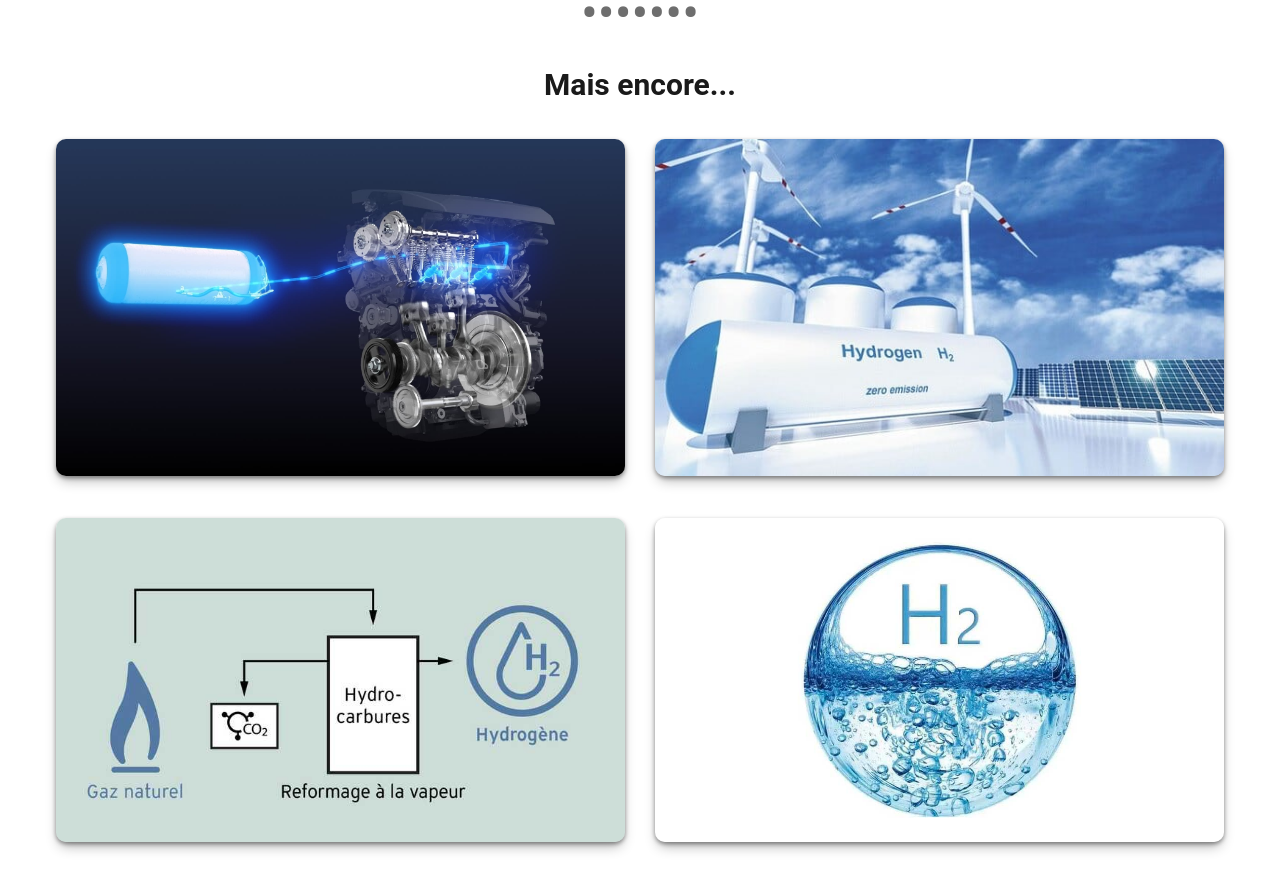
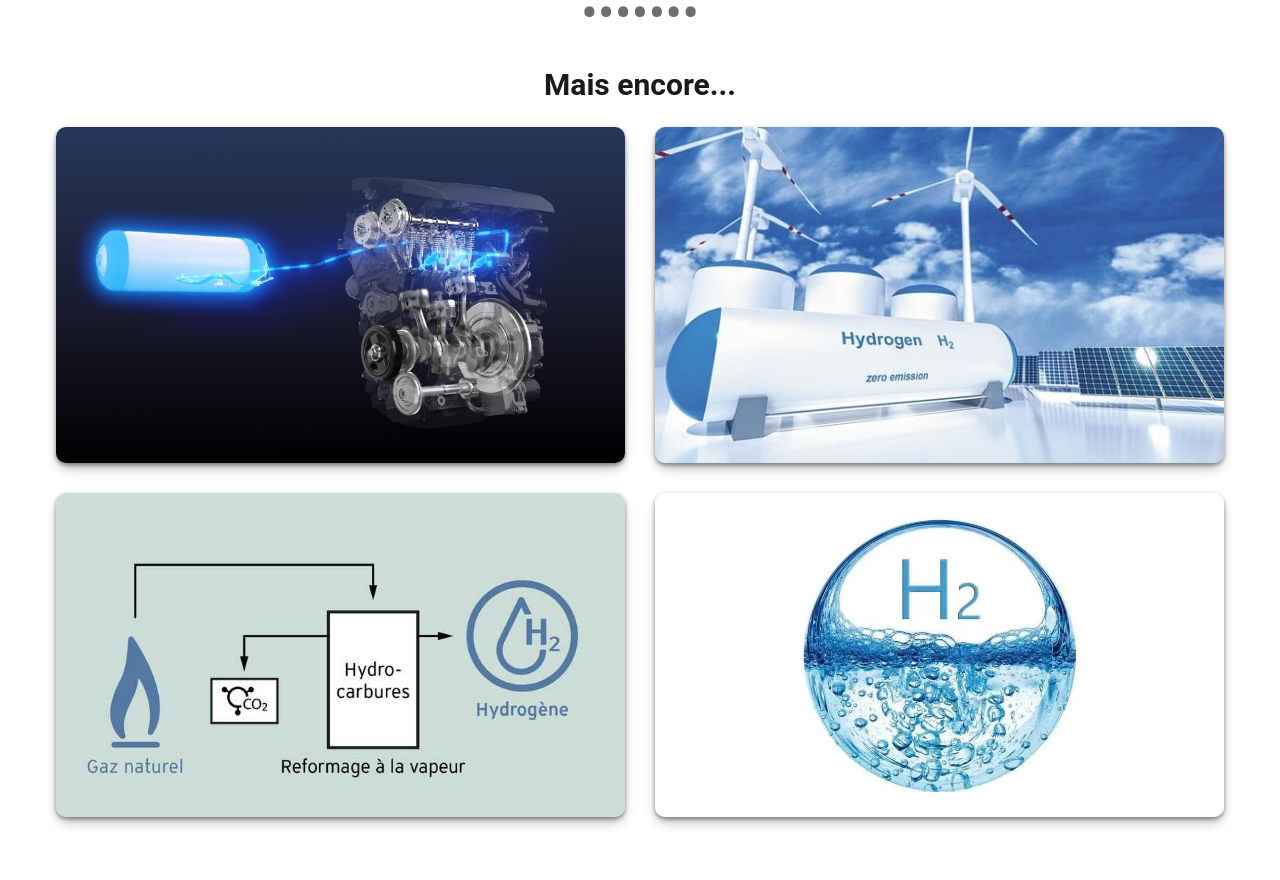
Before and after one commit to Imbwbl/first-lego-league-H1-website, a Svelte app: page / in a window 1280 px wide. Shown: the part 880-1760 px from the top of the page. After the commit the page ends 1735 px from the top, so only its background shows below. Built offline with nearby package versions, Linux system fonts and the light colour scheme.

Commit message:
adjusting text size

```diff
--- a/src/app.css
+++ b/src/app.css
@@ -71,7 +71,7 @@ p.subtitle:hover{
   box-sizing: border-box;
   overflow: hidden;
   box-shadow: rgba(0, 0, 0, 0.4) 0px 2px 4px, rgba(0, 0, 0, 0.3) 0px 7px 13px -3px, rgba(0, 0, 0, 0.2) 0px -3px 0px inset;
-  margin: 1% 30px 30px 0;
+  margin: 0 30px 30px 0;
 }
 .card:hover {
   box-shadow: rgba(17, 17, 26, 0.1) 0px 8px 24px, rgba(17, 17, 26, 0.1) 0px 16px 56px, rgba(17, 17, 26, 0.1) 0px 24px 80px;
@@ -116,8 +116,8 @@ p.subtitle:hover{
 
 .card-overlay p {
   color: white;
-  font-size: 2em;
-  margin: 10px;
+  font-size: 2.5vh;
+  margin: 0 80px;
 }
 
 /*
```
Also changed, not shown: 3 other files (tests, documents, lock files or other folders).
